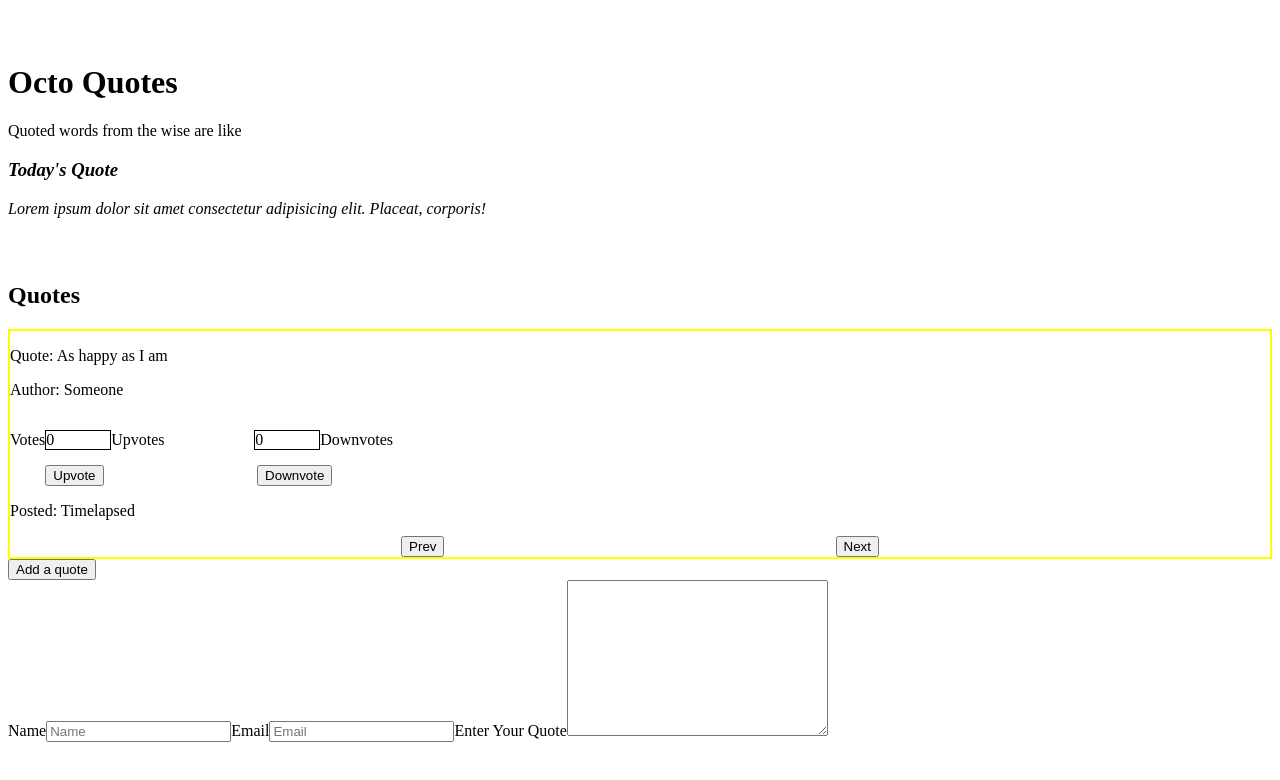
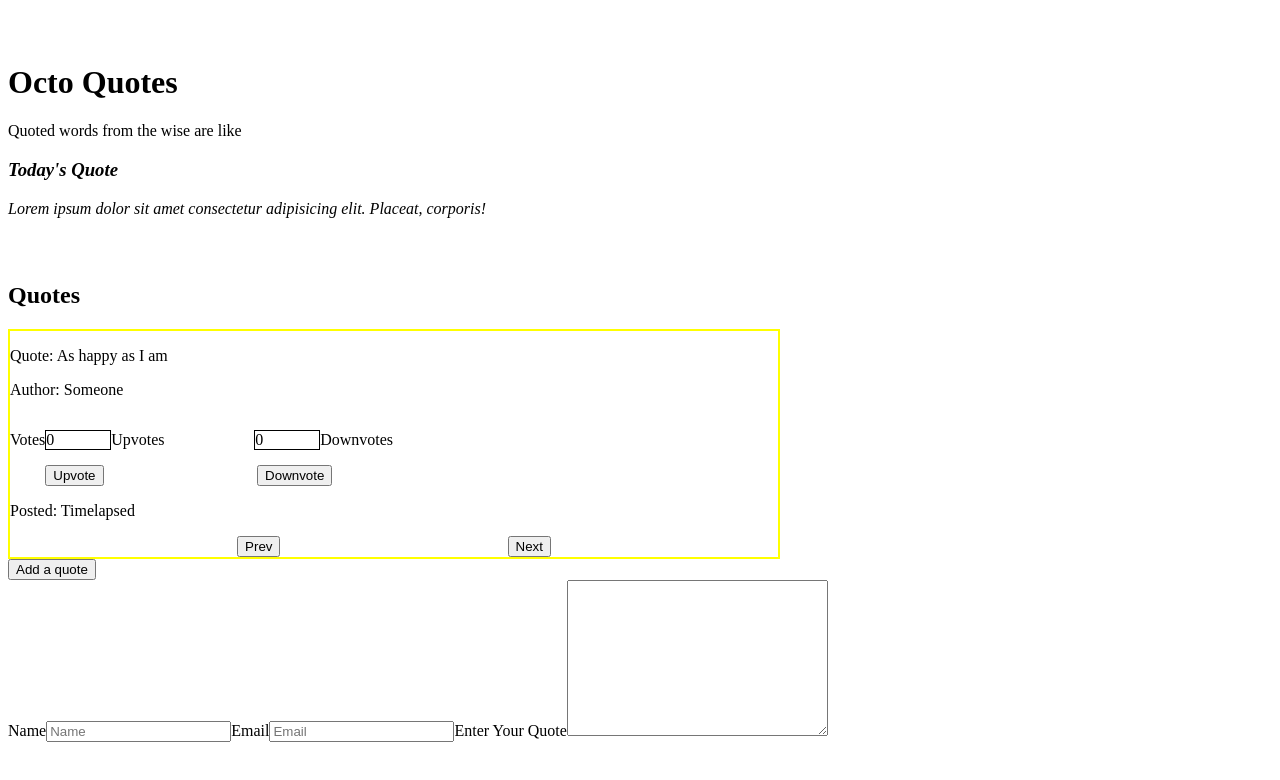
Before and after one commit to Daniel6996-arch/Octo-quotes, an Angular app: page / in a window 1280 px wide. Shown: the top 780 px of the page. Built offline with nearby package versions, Linux system fonts and the light colour scheme.

Commit message:
add edits to my quotes-text.c.html/quotes-text.c.css

```diff
--- a/src/app/quotes-text/quotes-text.component.css
+++ b/src/app/quotes-text/quotes-text.component.css
@@ -22,6 +22,7 @@
 }
 .article{
     border: 2px solid yellow;
+    width: 60vw;
 }
 .basic{
     display: flex;
```
